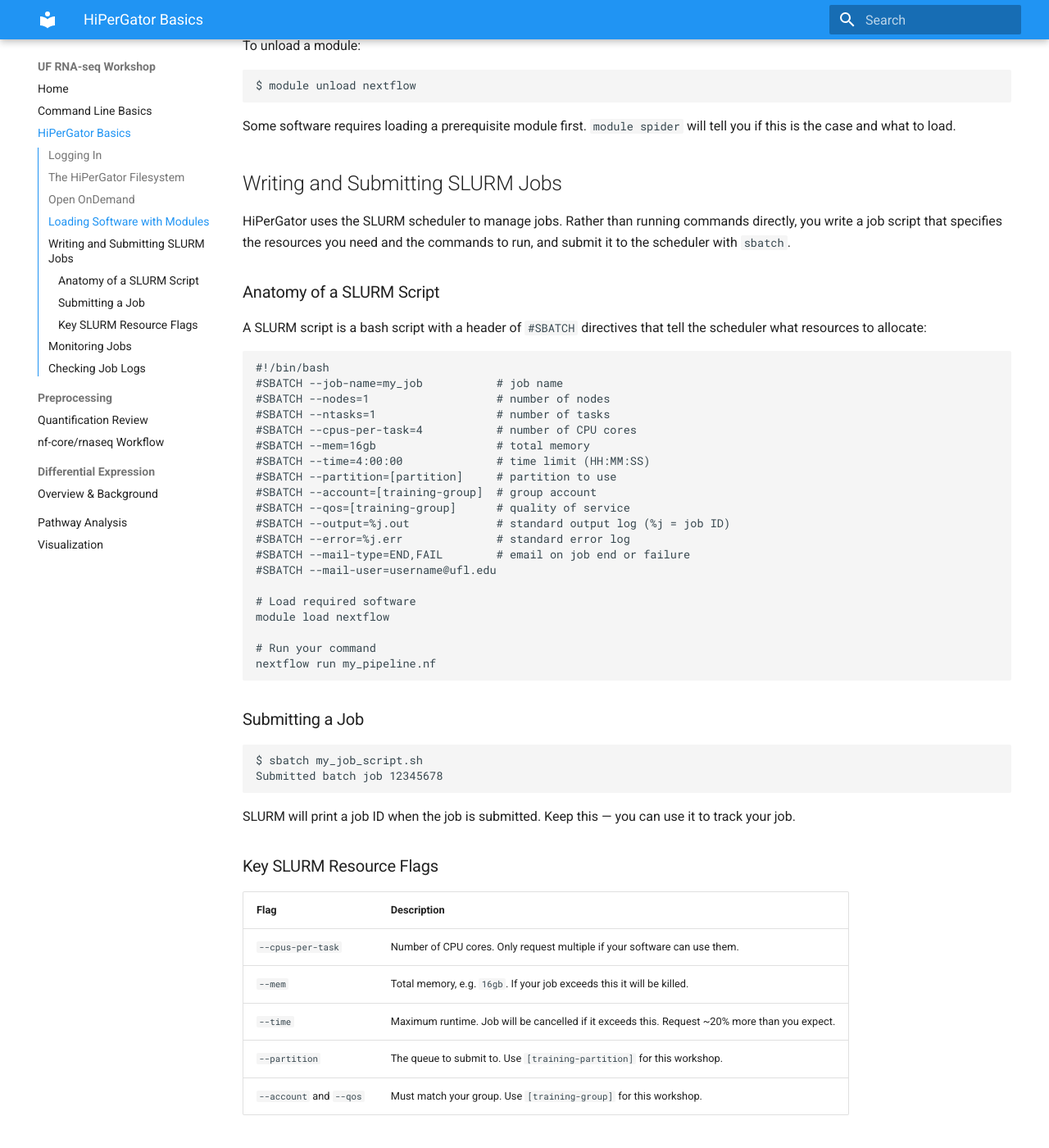
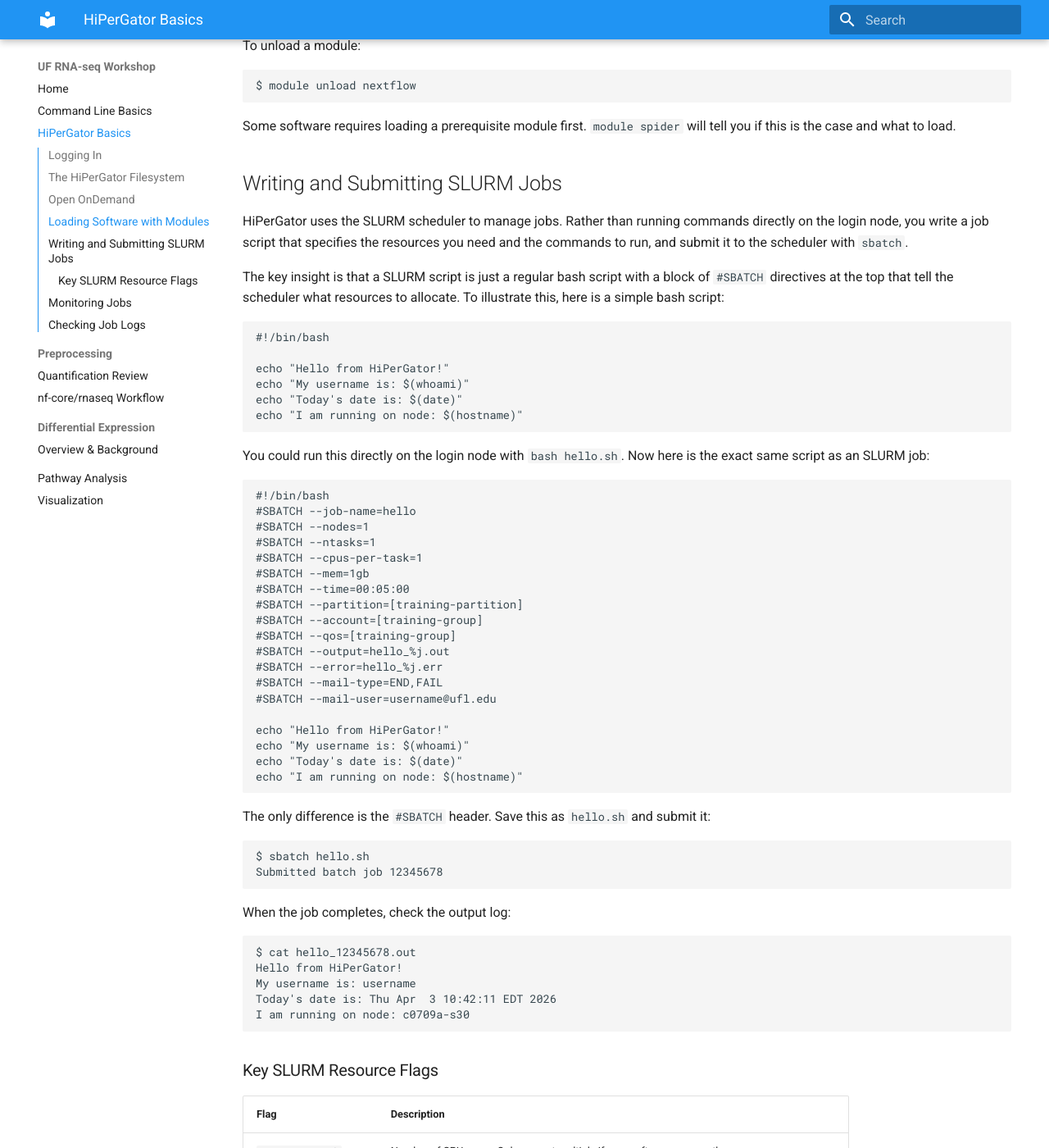
Before and after one commit to UFHCC-BCBSR/res-bioinfo-rnaseq-workshop, an MkDocs documentation site: the page built from docs/02_hipergator-basics/hipergator-basics.md, in a window 1280 px wide and 1400 px high, scrolled down 2049 px. Shown: the whole window at 82% size. Built offline with MkDocs 1.6.1 and Material for MkDocs 9.7.7, drawn with Linux system fonts in a browser that asks for light colours.

Commit message:
simpler sbatch example

````diff
--- a/docs/02_hipergator-basics/hipergator-basics.md
+++ b/docs/02_hipergator-basics/hipergator-basics.md
@@ -92,43 +92,59 @@ Some software requires loading a prerequisite module first. `module spider` will
 
 ## Writing and Submitting SLURM Jobs
 
-HiPerGator uses the SLURM scheduler to manage jobs. Rather than running commands directly, you write a job script that specifies the resources you need and the commands to run, and submit it to the scheduler with `sbatch`.
+HiPerGator uses the SLURM scheduler to manage jobs. Rather than running commands directly on the login node, you write a job script that specifies the resources you need and the commands to run, and submit it to the scheduler with `sbatch`.
 
-### Anatomy of a SLURM Script
-
-A SLURM script is a bash script with a header of `#SBATCH` directives that tell the scheduler what resources to allocate:
+The key insight is that a SLURM script is just a regular bash script with a block of `#SBATCH` directives at the top that tell the scheduler what resources to allocate. To illustrate this, here is a simple bash script:
 
 ```bash
 #!/bin/bash
-#SBATCH --job-name=my_job           # job name
-#SBATCH --nodes=1                   # number of nodes
-#SBATCH --ntasks=1                  # number of tasks
-#SBATCH --cpus-per-task=4           # number of CPU cores
-#SBATCH --mem=16gb                  # total memory
-#SBATCH --time=4:00:00              # time limit (HH:MM:SS)
-#SBATCH --partition=[partition]     # partition to use
-#SBATCH --account=[training-group]  # group account
-#SBATCH --qos=[training-group]      # quality of service
-#SBATCH --output=%j.out             # standard output log (%j = job ID)
-#SBATCH --error=%j.err              # standard error log
-#SBATCH --mail-type=END,FAIL        # email on job end or failure
+
+echo "Hello from HiPerGator!"
+echo "My username is: $(whoami)"
+echo "Today's date is: $(date)"
+echo "I am running on node: $(hostname)"
+```
+
+You could run this directly on the login node with `bash hello.sh`. Now here is the exact same script as an SLURM job:
+
+```bash
+#!/bin/bash
+#SBATCH --job-name=hello
+#SBATCH --nodes=1
+#SBATCH --ntasks=1
+#SBATCH --cpus-per-task=1
+#SBATCH --mem=1gb
+#SBATCH --time=00:05:00
+#SBATCH --partition=[training-partition]
+#SBATCH --account=[training-group]
+#SBATCH --qos=[training-group]
+#SBATCH --output=hello_%j.out
+#SBATCH --error=hello_%j.err
+#SBATCH --mail-type=END,FAIL
 #SBATCH --mail-user=username@ufl.edu
 
-# Load required software
-module load nextflow
-
-# Run your command
-nextflow run my_pipeline.nf
+echo "Hello from HiPerGator!"
+echo "My username is: $(whoami)"
+echo "Today's date is: $(date)"
+echo "I am running on node: $(hostname)"
 ```
 
-### Submitting a Job
+The only difference is the `#SBATCH` header. Save this as `hello.sh` and submit it:
 
 ```
-$ sbatch my_job_script.sh
+$ sbatch hello.sh
 Submitted batch job 12345678
 ```
 
-SLURM will print a job ID when the job is submitted. Keep this — you can use it to track your job.
+When the job completes, check the output log:
+
+```
+$ cat hello_12345678.out
+Hello from HiPerGator!
+My username is: username
+Today's date is: Thu Apr  3 10:42:11 EDT 2026
+I am running on node: c0709a-s30
+```
 
 ### Key SLURM Resource Flags
 
````
